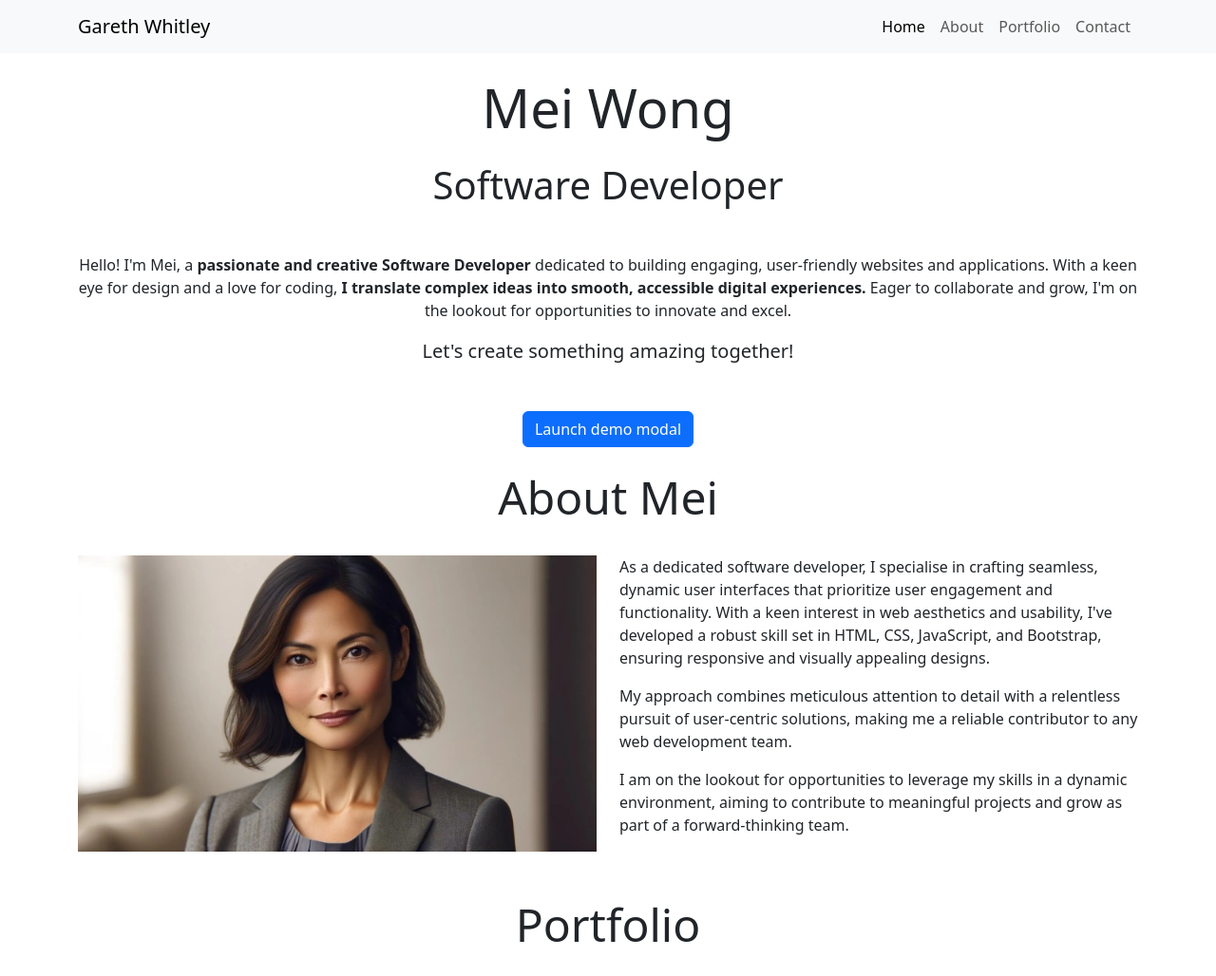
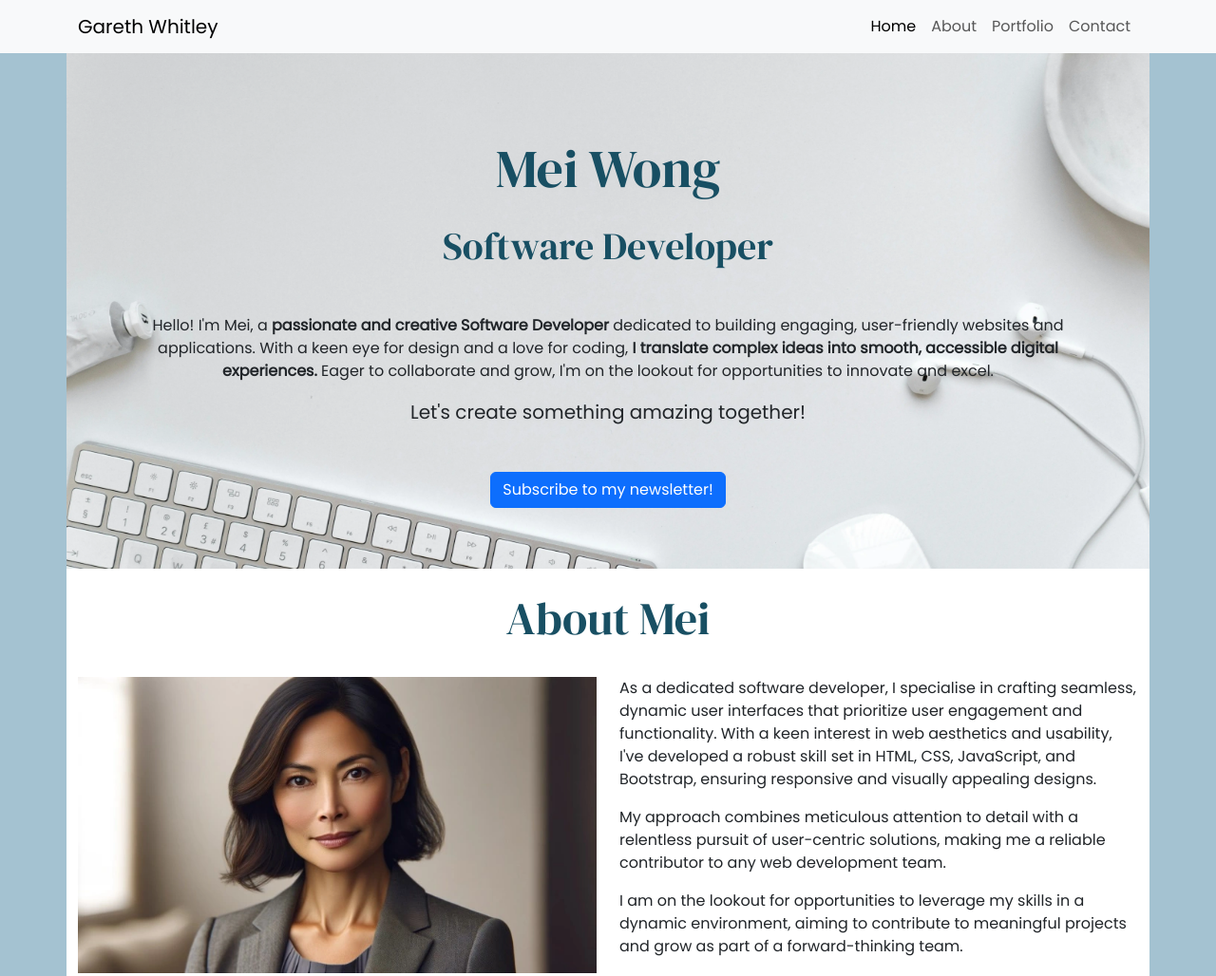
Before and after one commit to gwhitdev/portfolio-site, a plain HTML site: page index.html in a window 1280 px wide. Shown: the top 1028 px of the page at 95% size. Drawn offline with nearby package versions, Linux system fonts and the light colour scheme.

Commit message:
custom styles applied

```diff
--- /dev/null
+++ b/assets/css/style.css
@@ -0,0 +1,44 @@
+/*
+    #a4c2d1; egg blue
+    #dbdcde; light grey
+    #1f7798; mid-blue
+    #184f63; dark-blue
+*/
+
+/* global styles */
+
+@import url('https://fonts.googleapis.com/css2?family=DM+Serif+Display:ital@0;1&family=Poppins&display=swap');
+
+body {
+    font-family: "Poppins", sans-serif;
+    background-color: #a4c2d1;
+}
+
+h1,
+h2 {
+    font-family: "DM Serif Display",serif;
+    color: #184f63;
+}
+
+/* Hero */
+#hero {
+    background: url('../images/background.webp') no-repeat 50% 70%/cover;
+    background-color: #dbdcde;
+    min-height: 500px;
+    padding: 5% 7%;
+}
+
+/* About */
+#about {
+    background-color: white;
+}
+
+/* Portfolio */
+#portfolio {
+    background-color: #dbdcde; /* light grey*/
+}
+
+/* Contact */
+#contact {
+    background-color: white;
+}
--- a/index.html
+++ b/index.html
@@ -8,6 +8,8 @@
     <!-- Bootstrap CSS Link -->
     <link href="https://cdn.jsdelivr.net/npm/bootstrap@5.3.3/dist/css/bootstrap.min.css" rel="stylesheet"
         integrity="sha384-QWTKZyjpPEjISv5WaRU9OFeRpok6YctnYmDr5pNlyT2bRjXh0JMhjY6hW+ALEwIH" crossorigin="anonymous">
+    <!-- Custom CSS -->
+    <link rel="stylesheet" href="assets/css/style.css">
 </head>
 
 <body>
@@ -60,7 +62,7 @@
 
             <!-- Button trigger modal -->
 <button type="button" class="btn btn-primary" data-bs-toggle="modal" data-bs-target="#exampleModal">
-    Launch demo modal
+    Subscribe to my newsletter!
   </button>
 
 
```
Also changed, not shown: assets/images/background.webp (added).
